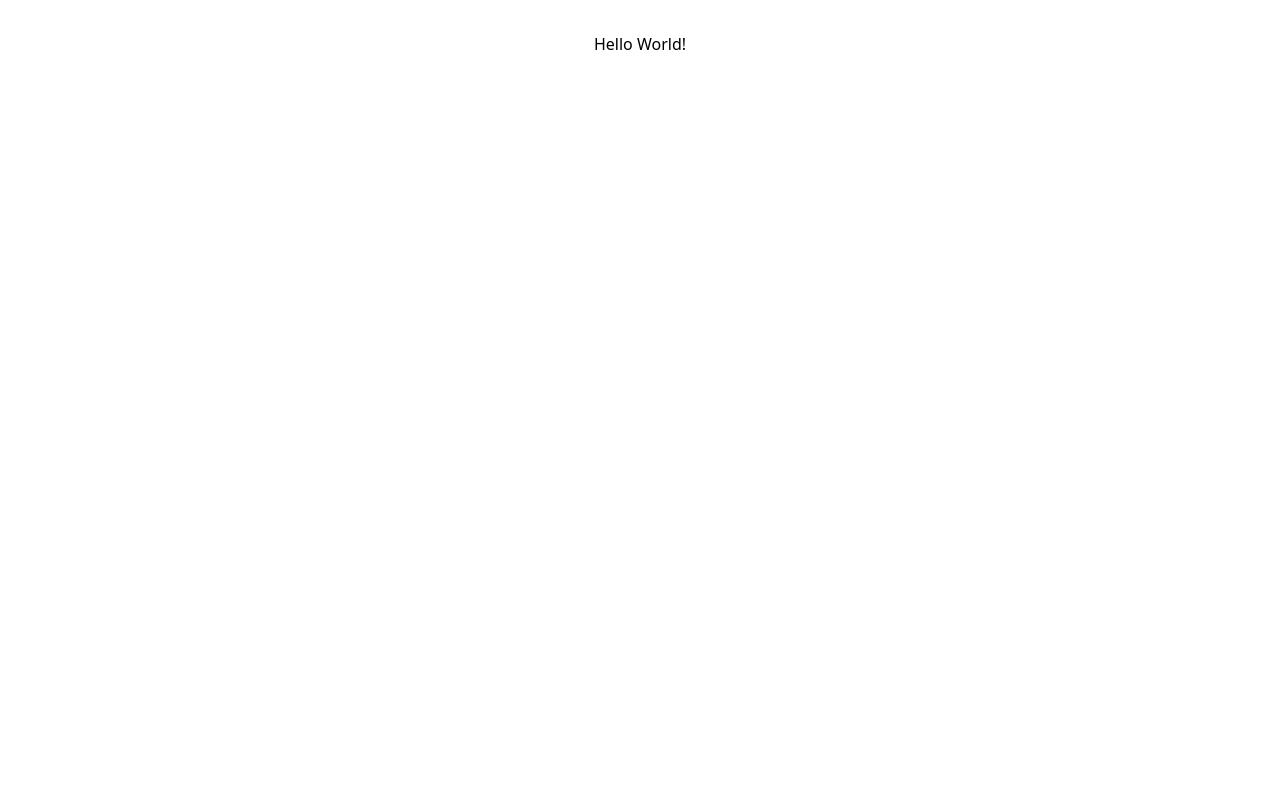
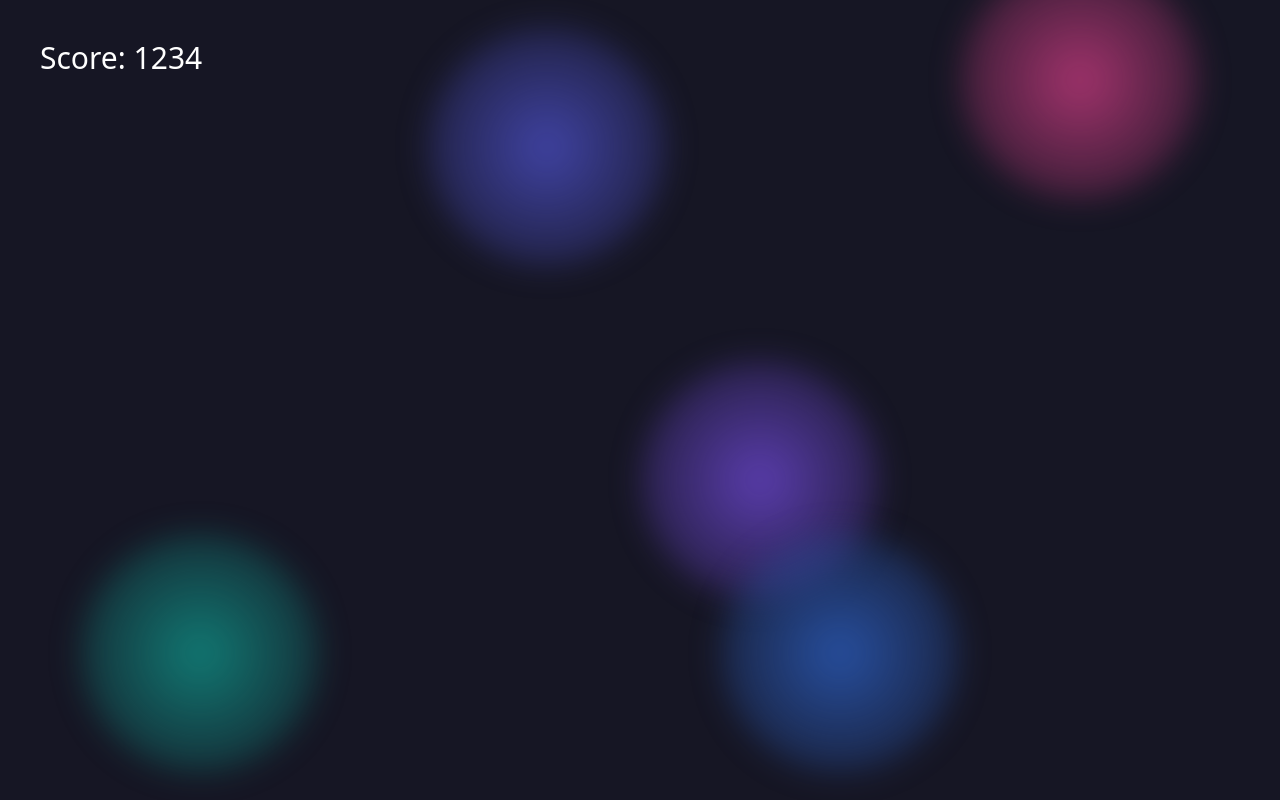
Before and after one commit to vincedefreitas/keyboard-warrior, a React (Vite) app: page / in a window 1280 px wide. Built offline with nearby package versions, Linux system fonts and the light colour scheme.

Commit message:
create background as per agreed design. add score section, to be made functional.

```diff
--- a/src/App.css
+++ b/src/App.css
@@ -1,6 +1,3 @@
 #root {
-  max-width: 1280px;
-  margin: 0 auto;
-  padding: 2rem;
-  text-align: center;
+
 }
--- a/src/App.tsx
+++ b/src/App.tsx
@@ -1,10 +1,15 @@
-import "./App.css";
+import "./App.css"
 
 function App() {
   return (
-    <>
-      <h1>Hello World!</h1>
-    </>
+    <div className="w-full h-full min-h-screen bg-[#161624]">
+      <div className="text-white text-3xl p-10">Score: 1234</div>
+      <div className="absolute left-1/3 bottom-2/3 h-60 w-60 bg-gradient-radial from-[#4043A3] to-[#000000]/0 rounded-full blur-[15px]"></div>
+      <div className="absolute left-3/4 bottom-3/4 h-60 w-60 bg-gradient-radial from-[#A2336C] to-[#000000]/0 rounded-full blur-[15px]"></div>
+      <div className="absolute right-3/4 top-2/3 h-60 w-60 bg-gradient-radial from-[#117973] to-[#000000]/0 rounded-full blur-[15px]"></div>
+      <div className="absolute left-1/2 bottom-1/4 h-60 w-60 bg-gradient-radial from-[#5A3DAD] to-[#000000]/0 rounded-full blur-[15px]"></div>
+      <div className="absolute right-1/4 top-2/3 h-60 w-60 bg-gradient-radial from-[#274F9F] to-[#000000]/0 rounded-full blur-[15px]"></div>
+    </div>
   );
 }
 
--- a/tailwind.config.js
+++ b/tailwind.config.js
@@ -2,7 +2,11 @@
 export default {
   content: ["./index.html", "./src/**/*.{js,ts,jsx,tsx}"],
   theme: {
-    extend: {},
+    extend: {
+      backgroundImage: {
+        'gradient-radial': 'radial-gradient(var(--tw-gradient-stops))',
+      }
+    },
   },
   plugins: [],
 };
```
